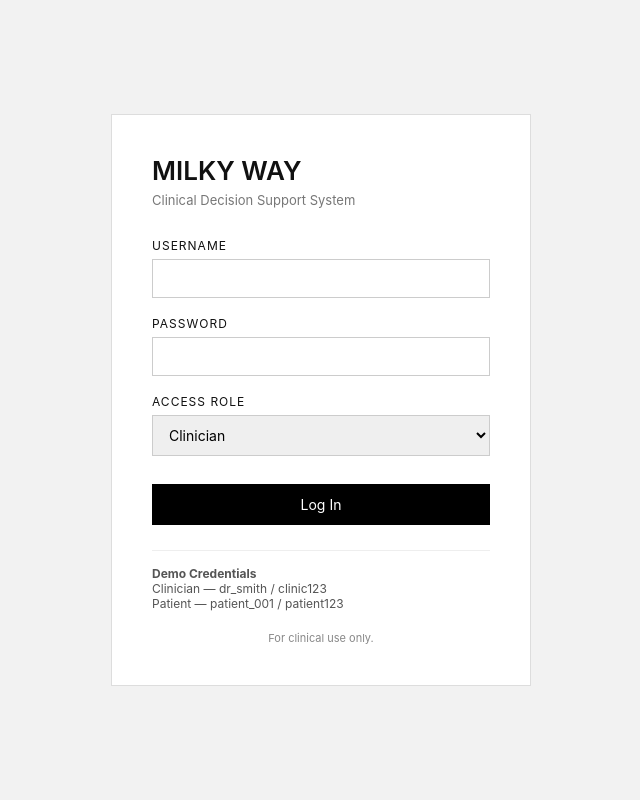
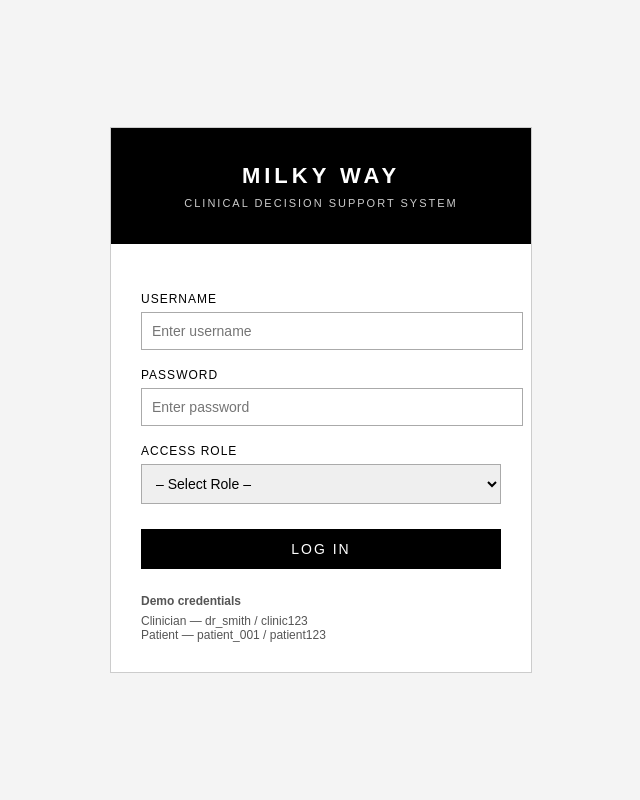
Before and after one commit to Dzoixy/milky-way-new-blood, a FastAPI app: template app/templates/login.html in a window 1280 px wide. Shown: the whole page, without its empty margins (319-959 px from the left). Run offline with FastAPI, Linux system fonts and the light colour scheme; the template is opened without the code that fills it, so the values that code supplies are empty; parts of the project's set-up code (start-up, migrations or seed data) failed here and were passed over.

Commit message:
fix Login again

```diff
--- a/app/static/css/dashboard.css
+++ b/app/static/css/dashboard.css
@@ -1,207 +1,274 @@
-:root {
-  --black: #111111;
-  --gray-900: #1c1c1c;
-  --gray-700: #444;
-  --gray-500: #777;
-  --gray-300: #ddd;
-  --gray-200: #f2f2f2;
-  --white: #ffffff;
-  --accent: #000000;
+/* ===== RESET ===== */
+*{
+  margin:0;
+  padding:0;
+  box-sizing:border-box;
 }
 
-* {
-  box-sizing: border-box;
-  font-family: "Inter", "Segoe UI", sans-serif;
+body{
+  font-family: Arial, Helvetica, sans-serif;
+  background:#efefef;
+  color:#000;
 }
 
-body {
-  margin: 0;
-  background: var(--gray-200);
-  color: var(--black);
+/* ===== HEADER ===== */
+.site-header{
+  background:#000;
+  color:#fff;
+  height:72px;
+  display:flex;
+  align-items:center;
 }
 
-/* HEADER */
-
-.site-header {
-  background: var(--black);
-  color: var(--white);
-  padding: 16px 40px;
+.header-inner{
+  width:100%;
+  max-width:1200px;
+  margin:0 auto;
+  display:flex;
+  align-items:center;
+  justify-content:space-between;
+  padding:0 40px;
 }
 
-.header-inner {
-  display: flex;
-  align-items: center;
-  justify-content: space-between;
+/* Brand */
+.brand-name{
+  font-size:14px;
+  letter-spacing:4px;
+  font-weight:600;
 }
 
-.brand-name {
-  font-weight: 700;
-  letter-spacing: 2px;
-  font-size: 18px;
+.brand-sub{
+  font-size:10px;
+  letter-spacing:2px;
+  opacity:0.7;
+  margin-top:3px;
 }
 
-.brand-sub {
-  font-size: 12px;
-  color: var(--gray-300);
+/* Nav */
+.header-nav{
+  display:flex;
+  gap:40px;
 }
 
-.header-nav .nav-btn {
-  background: none;
-  border: none;
-  color: var(--gray-300);
-  margin: 0 10px;
-  font-size: 14px;
-  cursor: pointer;
-  padding-bottom: 4px;
+.nav-btn{
+  text-decoration:none;
+  color:#fff;
+  font-size:12px;
+  letter-spacing:2px;
+  padding-bottom:6px;
+  border-bottom:2px solid transparent;
 }
 
-.header-nav .nav-btn.active {
-  color: var(--white);
-  border-bottom: 2px solid var(--white);
+.nav-btn.active{
+  border-bottom:2px solid #fff;
 }
 
-.logout-btn {
-  background: transparent;
-  border: 1px solid var(--gray-300);
-  color: var(--white);
-  padding: 6px 12px;
-  cursor: pointer;
+/* User */
+.header-user{
+  display:flex;
+  align-items:center;
+  gap:20px;
 }
 
-/* MAIN */
-
-.site-main {
-  padding: 40px;
-  max-width: 1200px;
-  margin: auto;
+.user-role{
+  font-size:9px;
+  letter-spacing:2px;
+  opacity:0.6;
 }
 
-.pg-header {
-  display: flex;
-  justify-content: space-between;
-  align-items: center;
-  margin-bottom: 30px;
+.user-name{
+  font-size:13px;
+  margin-top:2px;
 }
 
-.pg-title {
-  font-size: 28px;
-  font-weight: 600;
+.logout-btn{
+  border:1px solid #fff;
+  padding:6px 14px;
+  font-size:11px;
+  letter-spacing:1px;
+  text-decoration:none;
+  color:#fff;
 }
 
-.pg-sub {
-  font-size: 14px;
-  color: var(--gray-500);
+.logout-btn:hover{
+  background:#fff;
+  color:#000;
 }
 
-.btn {
-  background: var(--black);
-  color: var(--white);
-  border: none;
-  padding: 10px 18px;
-  cursor: pointer;
-  font-size: 14px;
+/* ===== MAIN ===== */
+.site-main{
+  max-width:1200px;
+  margin:40px auto;
+  padding:0 40px;
 }
 
-.btn:hover {
-  opacity: 0.85;
+/* Page header */
+.pg-header{
+  display:flex;
+  justify-content:space-between;
+  align-items:center;
+  margin-bottom:25px;
 }
 
-/* PANELS */
-
-.panel {
-  background: var(--white);
-  border: 1px solid var(--gray-300);
-  margin-bottom: 30px;
+.pg-title{
+  font-size:26px;
 }
 
-.panel-head {
-  padding: 14px 20px;
-  border-bottom: 1px solid var(--gray-300);
-  display: flex;
-  justify-content: space-between;
+.pg-sub{
+  font-size:13px;
+  color:#666;
+  margin-top:4px;
 }
 
-.panel-title {
-  font-size: 13px;
-  font-weight: 600;
-  letter-spacing: 1px;
-  text-transform: uppercase;
+.btn{
+  background:#000;
+  color:#fff;
+  padding:10px 18px;
+  text-decoration:none;
+  font-size:12px;
+  letter-spacing:1px;
 }
 
-.panel-body {
-  padding: 20px;
+.btn:hover{
+  opacity:0.85;
 }
 
-/* TABLE */
-
-.tbl-wrap {
-  overflow-x: auto;
+/* Divider */
+.divider{
+  border-top:1px solid #000;
+  margin:25px 0;
 }
 
-table {
-  width: 100%;
-  border-collapse: collapse;
+/* ===== SECTION (Search) ===== */
+.section{
+  border:1px solid #000;
+  background:#fff;
+  margin-bottom:30px;
 }
 
-thead {
-  background: var(--gray-900);
-  color: var(--white);
+.section-header{
+  background:#f4f4f4;
+  padding:12px 20px;
+  font-size:12px;
+  letter-spacing:2px;
+  border-bottom:1px solid #000;
 }
 
-th, td {
-  padding: 14px 16px;
-  font-size: 14px;
-  text-align: left;
+.search-row{
+  display:flex;
+  gap:12px;
+  padding:20px;
 }
 
-th {
-  font-weight: 500;
+.search-row input{
+  flex:1;
+  padding:10px;
+  border:1px solid #000;
 }
 
-tbody tr {
-  border-bottom: 1px solid var(--gray-300);
+.btn-black{
+  background:#000;
+  color:#fff;
+  border:none;
+  padding:10px 18px;
+  cursor:pointer;
+  font-size:12px;
+  letter-spacing:1px;
 }
 
-tbody tr:hover {
-  background: var(--gray-200);
+.btn-outline{
+  background:#fff;
+  border:1px solid #000;
+  padding:10px 18px;
+  cursor:pointer;
+  font-size:12px;
 }
 
-/* STATS */
-
-.stats-grid {
-  display: grid;
-  grid-template-columns: repeat(3, 1fr);
-  gap: 20px;
+/* ===== PANEL ===== */
+.panel{
+  border:1px solid #000;
+  background:#fff;
+  margin-bottom:30px;
 }
 
-.stat-card {
-  border: 1px solid var(--gray-300);
-  padding: 25px;
-  text-align: center;
+.panel-head{
+  background:#f4f4f4;
+  padding:12px 20px;
+  font-size:12px;
+  letter-spacing:2px;
+  display:flex;
+  justify-content:space-between;
+  border-bottom:1px solid #000;
 }
 
-.stat-card.alert {
-  border-color: #000;
+.panel-title{
+  font-weight:500;
 }
 
-.stat-val {
-  font-size: 36px;
-  font-weight: 600;
+.panel-body{
+  padding:25px;
 }
 
-.stat-lbl {
-  font-size: 13px;
-  color: var(--gray-500);
-  margin-top: 6px;
+/* ===== TABLE ===== */
+table{
+  width:100%;
+  border-collapse:collapse;
 }
 
-/* FOOTER */
+thead{
+  background:#000;
+  color:#fff;
+}
 
-.site-footer {
-  padding: 20px 40px;
-  font-size: 12px;
-  color: var(--gray-500);
-  display: flex;
-  justify-content: space-between;
-  border-top: 1px solid var(--gray-300);
+th{
+  text-align:left;
+  padding:12px;
+  font-size:12px;
 }
+
+td{
+  padding:12px;
+  border-top:1px solid #000;
+  font-size:13px;
+}
+
+.tbl-wrap{
+  overflow-x:auto;
+}
+
+/* ===== STATS ===== */
+.stats-grid{
+  display:flex;
+  gap:20px;
+}
+
+.stat-card{
+  flex:1;
+  border:1px solid #000;
+  padding:30px;
+}
+
+.stat-card.alert{
+  border:2px solid #000;
+}
+
+.stat-val{
+  font-size:40px;
+  margin-bottom:10px;
+}
+
+.stat-lbl{
+  font-size:11px;
+  letter-spacing:1px;
+  color:#555;
+}
+
+/* ===== FOOTER ===== */
+.site-footer{
+  background:#000;
+  color:#fff;
+  padding:18px 40px;
+  font-size:12px;
+  display:flex;
+  justify-content:space-between;
+}
--- a/app/static/css/style.css
+++ b/app/static/css/style.css
@@ -1,180 +1,90 @@
-.dashboard {
-    width: 100%;
-    max-width: 1100px;
+/* ===== LOGIN PAGE ===== */
+
+.login-body {
+  margin: 0;
+  font-family: Arial, Helvetica, sans-serif;
+  background: #f4f4f4;
+  display: flex;
+  justify-content: center;
+  align-items: center;
+  height: 100vh;
 }
 
-.section-title {
-    margin-bottom: 30px;
-    letter-spacing: 2px;
+.login-wrapper {
+  width: 420px;
+  background: #ffffff;
+  border: 1px solid #ccc;
 }
 
-.card-grid {
-    display: flex;
-    gap: 30px;
+.login-header {
+  background: #000;
+  color: #fff;
+  text-align: center;
+  padding: 35px 20px;
 }
 
-.feature-card {
-    flex: 1;
-    background: #fff;
-    border: 1px solid #ccc;
-    padding: 30px;
-    transition: 0.2s ease;
+.login-title {
+  font-size: 22px;
+  letter-spacing: 4px;
+  font-weight: bold;
 }
 
-.feature-card:hover {
-    box-shadow: 0 5px 15px rgba(0,0,0,0.1);
+.login-sub {
+  font-size: 11px;
+  margin-top: 8px;
+  letter-spacing: 2px;
+  opacity: 0.8;
 }
 
-.feature-card h3 {
-    margin-top: 0;
+.login-content {
+  padding: 30px;
 }
 
-.feature-card p {
-    font-size: 14px;
-    color: #555;
+.login-content label {
+  display: block;
+  font-size: 12px;
+  letter-spacing: 1px;
+  margin-top: 18px;
+  margin-bottom: 6px;
 }
 
-.btn-outline {
-    display: inline-block;
-    margin-top: 20px;
-    padding: 10px 20px;
-    border: 1px solid #000;
-    text-decoration: none;
-    color: #000;
-    font-weight: bold;
-    letter-spacing: 1px;
+.login-content input,
+.login-content select {
+  width: 100%;
+  padding: 10px;
+  border: 1px solid #aaa;
+  font-size: 14px;
 }
 
-.btn-outline:hover {
-    background: #000;
-    color: #fff;
+.login-content input:focus,
+.login-content select:focus {
+  outline: none;
+  border-color: #000;
 }
 
-.dashboard-wrapper {
-    max-width: 1200px;
-    margin: 40px auto;
+.login-btn {
+  width: 100%;
+  margin-top: 25px;
+  padding: 12px;
+  background: #000;
+  color: #fff;
+  border: none;
+  font-size: 14px;
+  letter-spacing: 2px;
+  cursor: pointer;
 }
 
-.dashboard-header {
-    display: flex;
-    justify-content: space-between;
-    align-items: center;
+.login-btn:hover {
+  opacity: 0.85;
 }
 
-.date-text {
-    font-size: 13px;
-    color: #666;
+.demo-box {
+  margin-top: 25px;
+  font-size: 12px;
+  color: #555;
 }
 
-.divider {
-    margin: 25px 0;
-    border: none;
-    border-top: 2px solid #000;
+.demo-title {
+  font-weight: bold;
+  margin-bottom: 6px;
 }
-
-.card-section {
-    border: 1px solid #000;
-    margin-bottom: 30px;
-}
-
-.section-title {
-    background: #f2f2f2;
-    padding: 10px 15px;
-    font-size: 12px;
-    letter-spacing: 2px;
-    border-bottom: 1px solid #000;
-}
-
-.flex-between {
-    display: flex;
-    justify-content: space-between;
-}
-
-.search-row {
-    display: flex;
-    gap: 10px;
-    padding: 20px;
-}
-
-.search-row input {
-    flex: 1;
-    padding: 10px;
-    border: 1px solid #000;
-}
-
-.patient-table {
-    width: 100%;
-    border-collapse: collapse;
-}
-
-.patient-table th {
-    background: #000;
-    color: #fff;
-    text-align: left;
-    padding: 10px;
-    font-size: 12px;
-}
-
-.patient-table td {
-    padding: 10px;
-    border: 1px solid #000;
-}
-
-.badge {
-    padding: 4px 8px;
-    font-size: 11px;
-    border: 1px solid #000;
-}
-
-.badge.high {
-    background: #eee;
-}
-
-.summary-grid {
-    display: grid;
-    grid-template-columns: repeat(3, 1fr);
-    gap: 20px;
-    padding: 20px;
-}
-
-.summary-card {
-    border: 1px solid #000;
-    padding: 25px;
-}
-
-.summary-card h3 {
-    margin: 0;
-    font-size: 32px;
-}
-
-.btn-primary {
-    background: #000;
-    color: #fff;
-    padding: 10px 20px;
-    text-decoration: none;
-    font-size: 12px;
-}
-
-.btn-dark {
-    background: #000;
-    color: #fff;
-    border: none;
-    padding: 8px 14px;
-}
-
-.btn-light {
-    background: #fff;
-    border: 1px solid #000;
-    padding: 8px 14px;
-}
-
-.small {
-    font-size: 11px;
-}
-
-.empty-state {
-    text-align: center;
-    padding: 30px;
-    color: #777;
-    font-style: italic;
-}
--- a/app/templates/login.html
+++ b/app/templates/login.html
@@ -2,130 +2,46 @@
 <html lang="en">
 <head>
   <meta charset="UTF-8">
-    <title>Login | Milky Way CDSS</title>
-    <meta name="viewport" content="width=device-width, initial-scale=1.0">
-    <link rel="stylesheet" href="/static/css/dashboard.css">
-    <style>
-        .login-wrapper{
-            height:100vh;
-            display:flex;
-            align-items:center;
-            justify-content:center;
-            background:#f2f2f2;
-        }
-
-        .login-card{
-            width:420px;
-            background:#fff;
-            padding:40px;
-            border:1px solid #ddd;
-        }
-
-        .login-title{
-            font-size:26px;
-            font-weight:600;
-            margin-bottom:6px;
-        }
-
-        .login-sub{
-            font-size:13px;
-            color:#777;
-            margin-bottom:30px;
-        }
-
-        .form-group{
-            margin-bottom:18px;
-        }
-
-        .form-label{
-            font-size:12px;
-            text-transform:uppercase;
-            letter-spacing:1px;
-            display:block;
-            margin-bottom:6px;
-        }
-
-        .form-input{
-            width:100%;
-            padding:10px 12px;
-            border:1px solid #ccc;
-            font-size:14px;
-        }
-
-        .form-input:focus{
-            outline:none;
-            border-color:#000;
-        }
-
-        .login-btn{
-            width:100%;
-            background:#000;
-            color:#fff;
-            border:none;
-            padding:12px;
-            font-size:14px;
-            cursor:pointer;
-            margin-top:10px;
-        }
-
-        .demo-box{
-            margin-top:25px;
-            font-size:12px;
-            color:#555;
-            border-top:1px solid #eee;
-            padding-top:15px;
-        }
-
-        .footer-note{
-            margin-top:20px;
-            font-size:11px;
-            color:#888;
-            text-align:center;
-        }
-    </style>
+  <title>Milky Way | Login</title>
+  <link rel="stylesheet" href="/static/style.css">
 </head>
-<body>
+<body class="login-body">
 
   <div class="login-wrapper">
-    <div class="login-card">
 
+    <div class="login-header">
       <div class="login-title">MILKY WAY</div>
-        <div class="login-sub">Clinical Decision Support System</div>
-
-        <form method="post" action="/auth/login">
-
-            <div class="form-group">
-                <label class="form-label">Username</label>
-                <input type="text" name="username" class="form-input" required>
+      <div class="login-sub">CLINICAL DECISION SUPPORT SYSTEM</div>
     </div>
 
-            <div class="form-group">
-                <label class="form-label">Password</label>
-                <input type="password" name="password" class="form-input" required>
-            </div>
+    <div class="login-content">
+      <form method="post" action="/login">
 
-            <div class="form-group">
-                <label class="form-label">Access Role</label>
-                <select name="role" class="form-input">
+        <label>USERNAME</label>
+        <input type="text" name="username" placeholder="Enter username" required>
+
+        <label>PASSWORD</label>
+        <input type="password" name="password" placeholder="Enter password" required>
+
+        <label>ACCESS ROLE</label>
+        <select name="role" required>
+          <option value="">– Select Role –</option>
           <option value="clinician">Clinician</option>
           <option value="patient">Patient</option>
         </select>
-            </div>
 
-            <button type="submit" class="login-btn">Log In</button>
+        <button type="submit" class="login-btn">LOG IN</button>
+
       </form>
 
       <div class="demo-box">
-            <strong>Demo Credentials</strong><br>
-            Clinician — dr_smith / clinic123<br>
-            Patient — patient_001 / patient123
-        </div>
-
-        <div class="footer-note">
-            For clinical use only.
+        <div class="demo-title">Demo credentials</div>
+        <div>Clinician — dr_smith / clinic123</div>
+        <div>Patient — patient_001 / patient123</div>
       </div>
 
     </div>
+
   </div>
 
 </body>
```
Also changed, not shown: app/templates/dashboard_clinician.html (+28 -1 lines). Lines whose indentation alone changed are shown as unchanged.
